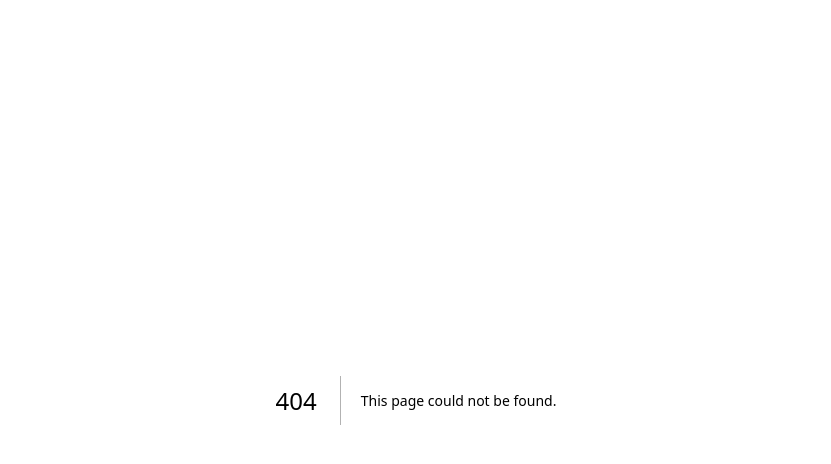
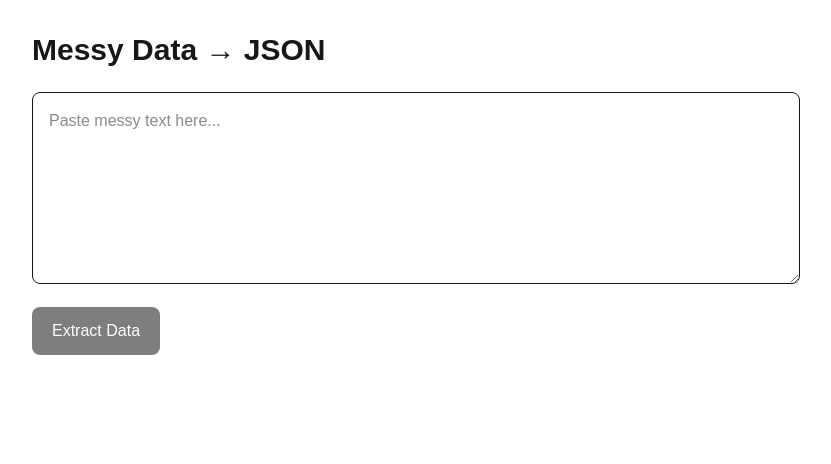
Before and after one commit to towfeeqkhan/vercel-ai-sdk, a Next.js app: page /extractor in a window 1280 px wide. Before the commit this address had no page. Shown: the top 464 px of the page, without its empty margins (224-1055 px from the left). Built offline with nearby package versions, Linux system fonts and the light colour scheme.

Commit message:
Add API route and extractor page for structured data extraction

```diff
--- /dev/null
+++ b/app/api/extract/route.ts
@@ -0,0 +1,75 @@
+import { generateText, Output } from "ai";
+import { z } from "zod";
+
+import { model } from "@/lib/ai";
+
+import { NextRequest, NextResponse } from "next/server";
+
+const personSchema = z.object({
+  name: z.string(),
+  age: z.number(),
+  occupation: z.string(),
+  location: z.string(),
+  email: z.string(),
+  phone: z.string(),
+  hobbies: z.array(z.string()),
+});
+
+export async function POST(request: NextRequest) {
+  try {
+    const body = await request.json();
+    const text = body.text;
+
+    if (!text || typeof text !== "string") {
+      return NextResponse.json(
+        {
+          success: false,
+          error: "Invalid input: text is required and must be a string.",
+        },
+        {
+          status: 400,
+        },
+      );
+    }
+
+    const result = await generateText({
+      model,
+      output: Output.object({
+        schema: personSchema,
+      }),
+      prompt: `
+      Extract the person's information from the following messy text.
+
+      Return the information according to the provided schema.
+
+      If a field is not available in the text:
+      - For strings, use an empty string.
+      - For age, use 0.
+      - For hobbies, use an empty array.
+
+      Do not invent information.
+
+      Text:
+
+      ${text}
+      `,
+    });
+
+    return NextResponse.json({
+      success: true,
+      data: result.output,
+    });
+  } catch (error) {
+    console.error("Extraction error:", error);
+
+    return NextResponse.json(
+      {
+        success: false,
+        error: "Failed to extract structured data.",
+      },
+      {
+        status: 500,
+      },
+    );
+  }
+}
--- /dev/null
+++ b/app/extractor/page.tsx
@@ -0,0 +1,107 @@
+"use client";
+
+import { useState } from "react";
+
+type ExtractedData = {
+  name: string;
+  age: number;
+  occupation: string;
+  location: string;
+  email: string;
+  phone: string;
+  hobbies: string[];
+};
+
+export default function ExtractorPage() {
+  const [text, setText] = useState("");
+
+  const [extractedData, setExtractedData] = useState<ExtractedData | null>(
+    null,
+  );
+
+  const [loading, setLoading] = useState(false);
+
+  const [error, setError] = useState("");
+
+  async function handleExtract() {
+    if (!text.trim()) {
+      return;
+    }
+
+    setLoading(true);
+    setExtractedData(null);
+    setError("");
+
+    try {
+      const response = await fetch("/api/extract", {
+        method: "POST",
+
+        headers: {
+          "Content-Type": "application/json",
+        },
+
+        body: JSON.stringify({
+          text,
+        }),
+      });
+
+      const result = await response.json();
+
+      if (!response.ok) {
+        throw new Error(result.error || "Something went wrong.");
+      }
+
+      setExtractedData(result.data);
+    } catch (error) {
+      console.error(error);
+
+      setError("Failed to extract data. Please try again.");
+    } finally {
+      setLoading(false);
+    }
+  }
+
+  return (
+    <main className="min-h-screen p-8">
+      <div className="mx-auto max-w-3xl">
+        <h1 className="mb-6 text-3xl font-bold">Messy Data → JSON</h1>
+
+        {/* Input */}
+        <div className="space-y-4">
+          <textarea
+            value={text}
+            onChange={(event) => setText(event.target.value)}
+            placeholder="Paste messy text here..."
+            className="min-h-48 w-full rounded-lg border p-4"
+          />
+
+          <button
+            onClick={handleExtract}
+            disabled={loading || !text.trim()}
+            className="rounded-lg bg-black px-5 py-3 text-white disabled:opacity-50"
+          >
+            {loading ? "Extracting..." : "Extract Data"}
+          </button>
+        </div>
+
+        {/* Error */}
+        {error && (
+          <div className="mt-6 rounded-lg border border-red-500 p-4 text-red-500">
+            {error}
+          </div>
+        )}
+
+        {/* Output */}
+        {extractedData && (
+          <div className="mt-8 rounded-lg border p-5">
+            <h2 className="mb-4 text-xl font-semibold">Structured Data</h2>
+
+            <pre className="overflow-x-auto rounded-lg bg-gray-800 p-4 text-sm">
+              {JSON.stringify(extractedData, null, 2)}
+            </pre>
+          </div>
+        )}
+      </div>
+    </main>
+  );
+}
```
